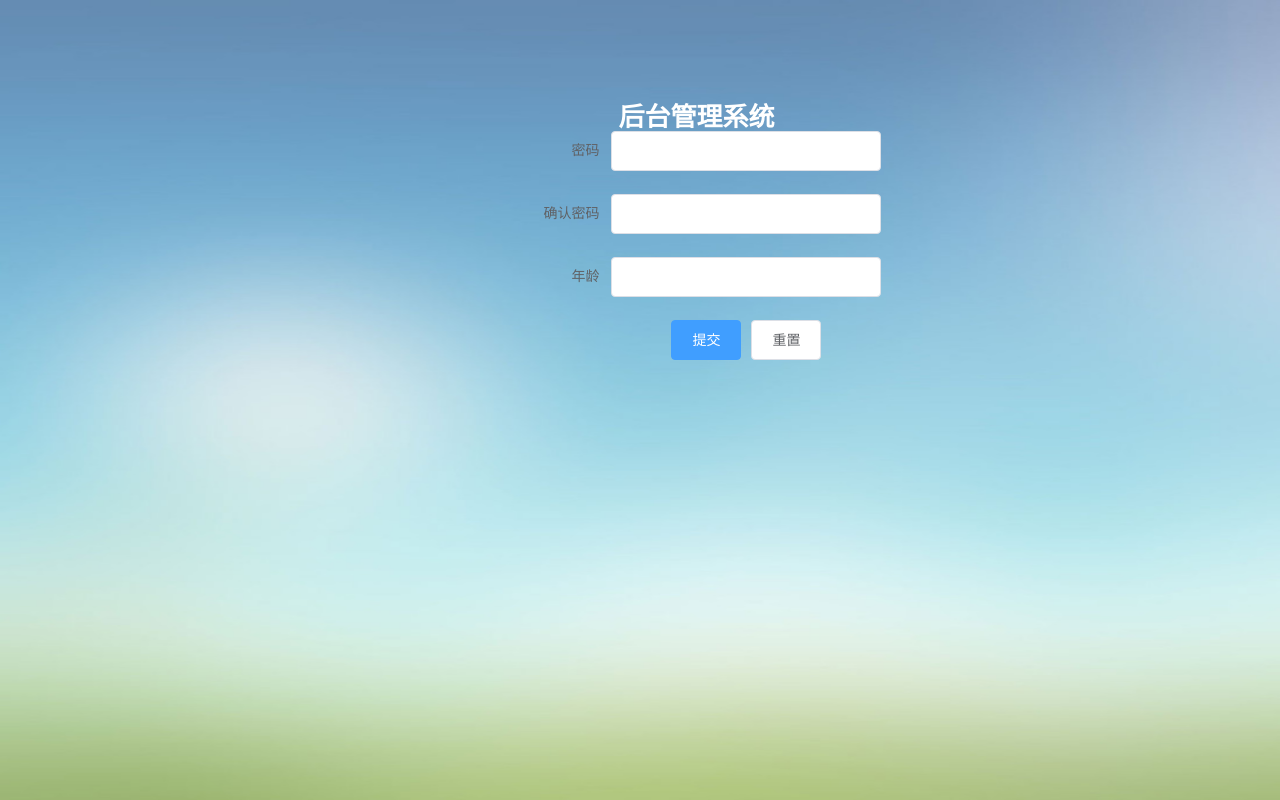
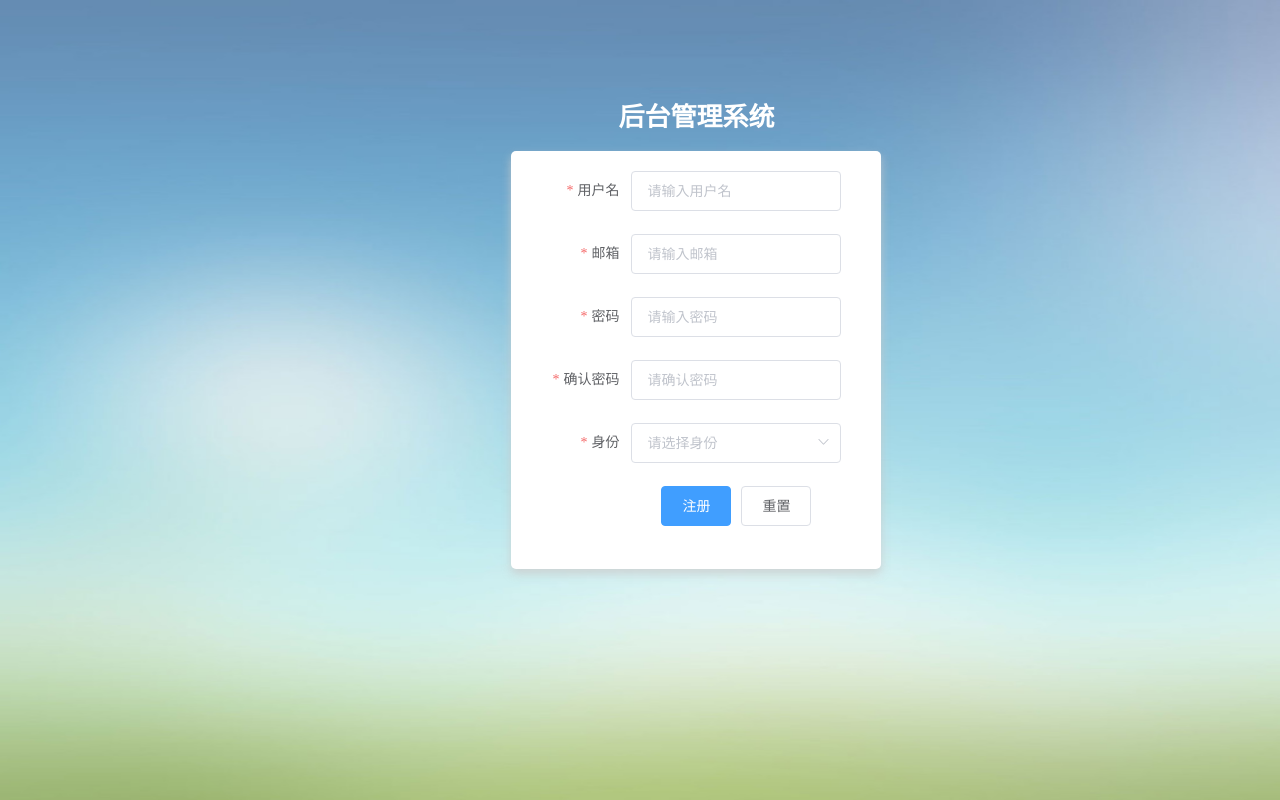
Before and after one commit to JasonLin1230/emmmm, a Vue app in the folder client/: page /register in a window 1280 px wide. Built offline with nearby package versions, Linux system fonts and the light colour scheme.

Commit message:
validate form

```diff
--- a/client/src/views/Register.vue
+++ b/client/src/views/Register.vue
@@ -4,19 +4,32 @@
             <div class="manage_tip">
                 <span class="title">后台管理系统</span>
             </div>
-            <el-form :model="ruleForm2" status-icon :rules="rules2" ref="ruleForm2" label-width="100px" class="demo-ruleForm">
+            <el-form :model="registerForm" status-icon :rules="rules" ref="registerForm" label-width="100px" class="registerForm">
+              <el-form-item label="用户名" prop="name">
+                <el-input type="text" v-model="registerForm.name" autocomplete="off" required="required" placeholder="请输入用户名"></el-input>
+              </el-form-item>
+              <el-form-item label="邮箱" prop="email">
+                <el-input type="email" v-model="registerForm.email" autocomplete="off" required="required" placeholder="请输入邮箱"></el-input>
+              </el-form-item>
               <el-form-item label="密码" prop="pass">
-                <el-input type="password" v-model="ruleForm2.pass" autocomplete="off"></el-input>
+                <el-input type="password" v-model="registerForm.pass" autocomplete="off" required="required" placeholder="请输入密码"></el-input>
               </el-form-item>
               <el-form-item label="确认密码" prop="checkPass">
-                <el-input type="password" v-model="ruleForm2.checkPass" autocomplete="off"></el-input>
+                <el-input type="password" v-model="registerForm.checkPass" autocomplete="off" required="required" placeholder="请确认密码"></el-input>
               </el-form-item>
-              <el-form-item label="年龄" prop="age">
-                <el-input v-model.number="ruleForm2.age"></el-input>
+              <el-form-item label="身份" prop="identity">
+                <el-select v-model="registerForm.identity" placeholder="请选择身份">
+                  <el-option
+                    v-for="item in options"
+                    :key="item.value"
+                    :label="item.label"
+                    :value="item.value">
+                  </el-option>
+                </el-select>
               </el-form-item>
               <el-form-item>
-                <el-button type="primary" @click="submitForm('ruleForm2')">提交</el-button>
-                <el-button @click="resetForm('ruleForm2')">重置</el-button>
+                <el-button type="primary" @click="submitForm('registerForm')">注册</el-button>
+                <el-button @click="resetForm('registerForm')">重置</el-button>
               </el-form-item>
             </el-form>
         </section>
@@ -27,56 +40,48 @@ export default {
     name:"register",
     components:{},
     data() {
-      var checkAge = (rule, value, callback) => {
-        if (!value) {
-          return callback(new Error('年龄不能为空'));
-        }
-        setTimeout(() => {
-          if (!Number.isInteger(value)) {
-            callback(new Error('请输入数字值'));
-          } else {
-            if (value < 18) {
-              callback(new Error('必须年满18岁'));
-            } else {
-              callback();
-            }
-          }
-        }, 1000);
-      };
       var validatePass = (rule, value, callback) => {
-        if (value === '') {
-          callback(new Error('请输入密码'));
-        } else {
-          if (this.ruleForm2.checkPass !== '') {
-            this.$refs.ruleForm2.validateField('checkPass');
-          }
-          callback();
-        }
-      };
-      var validatePass2 = (rule, value, callback) => {
-        if (value === '') {
-          callback(new Error('请再次输入密码'));
-        } else if (value !== this.ruleForm2.pass) {
+        if (value !== this.registerForm.pass) {
           callback(new Error('两次输入密码不一致!'));
         } else {
           callback();
         }
       };
       return {
-        ruleForm2: {
+        options: [{
+          value: 'user',
+          label: '用户'
+        }, {
+          value: 'admin',
+          label: '管理员'
+        }],
+        value: '',
+        registerForm: {
+          name:'',
+          email:'',
           pass: '',
           checkPass: '',
-          age: ''
+          identity:''
         },
-        rules2: {
+        rules: {
+          name:[
+            {required:'true',message:'用户名不能为空',trigger:'blur'},
+            {min:2,max:20,message:'用户名长度应为2~20个字符',trigger:'blur'}
+          ],
+          email:[
+            {required:'true',message:'邮箱不能为空',trigger:'blur'},
+            {type:'email',message:'格式不正确',trigger:'blur'}
+          ],
           pass: [
+            {required:'true',message:'密码不能为空',trigger:'blur'},
+            {min:6,max:20,message:'密码长度应为6~20个字符',trigger:'blur'}
+          ],
+          checkPass: [
+            {required:'true',message:'确认密码不能为空',trigger:'blur'},
             { validator: validatePass, trigger: 'blur' }
           ],
-          checkPass: [
-            { validator: validatePass2, trigger: 'blur' }
-          ],
-          age: [
-            { validator: checkAge, trigger: 'blur' }
+          identity: [
+            {required:'true',message:'身份不能为空',trigger:'blur'}
           ]
         }
       };
```
